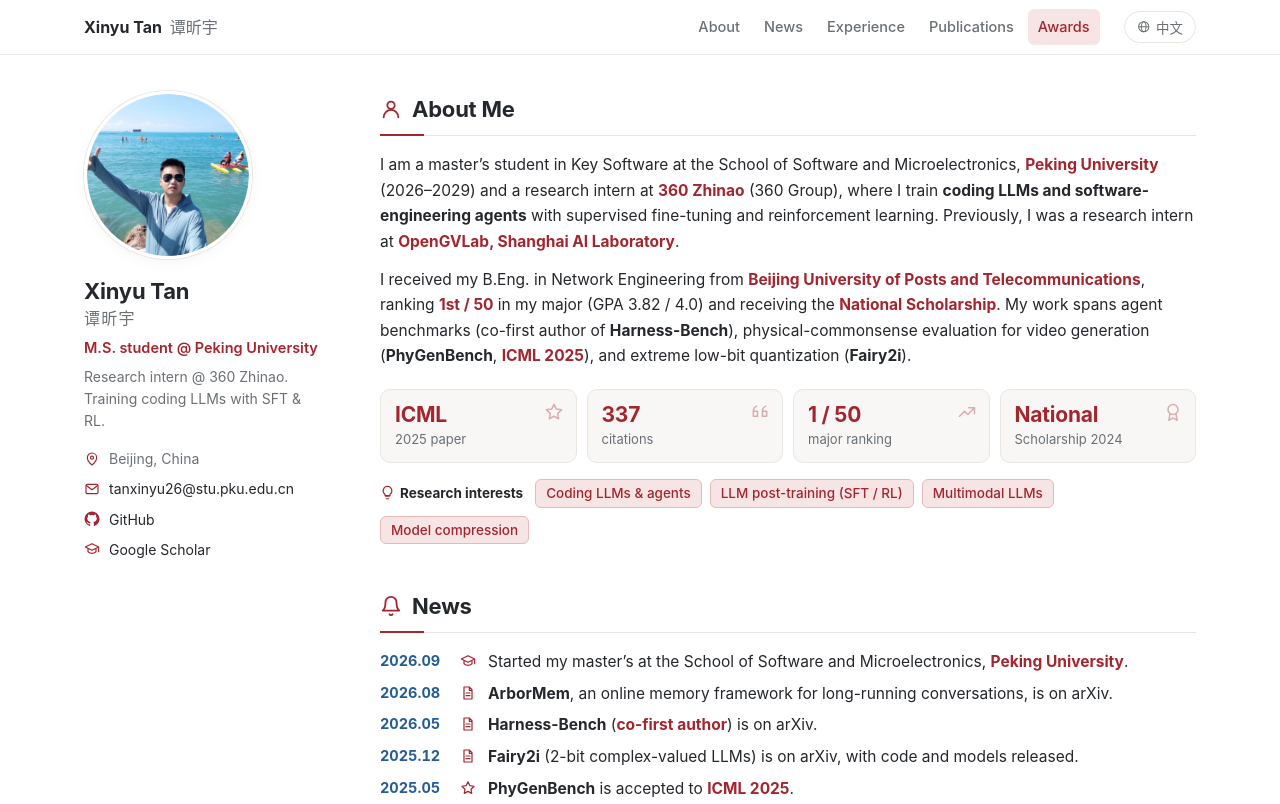
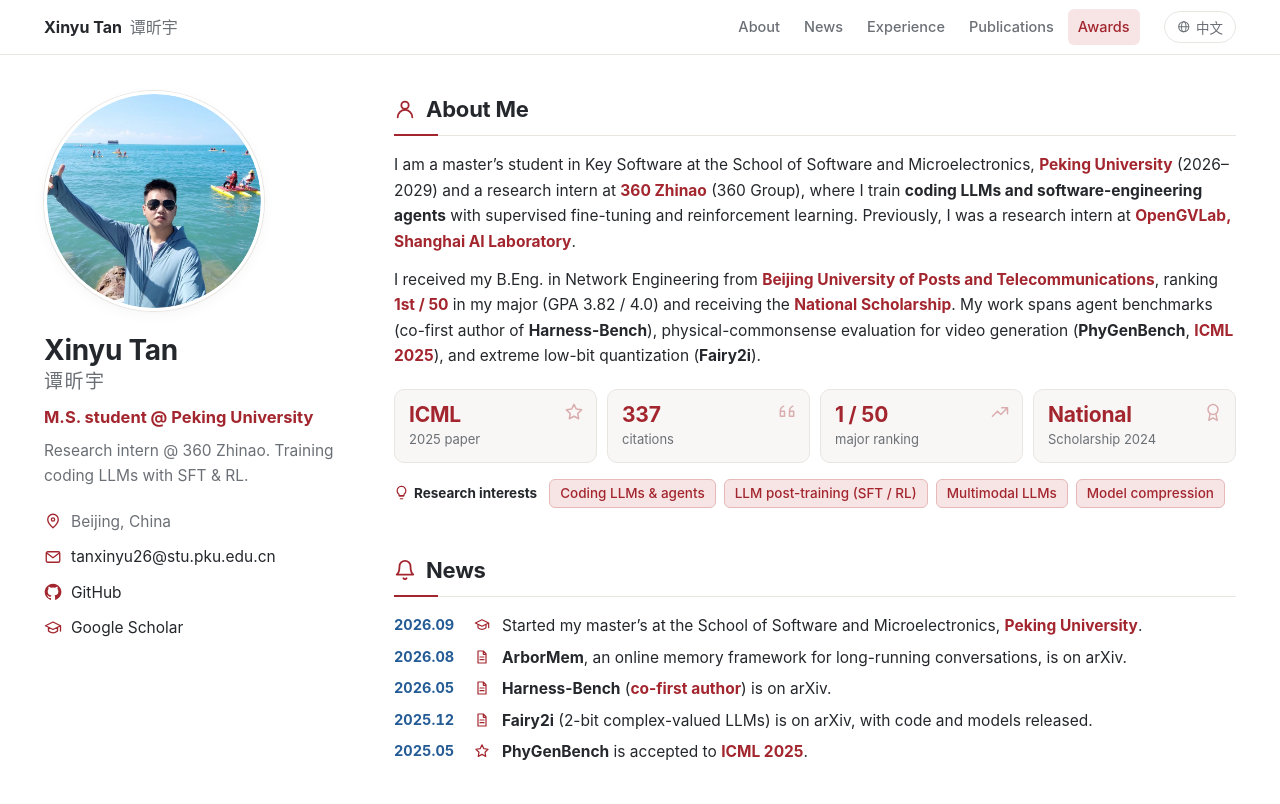
Before and after one commit to 12345txy/12345txy.github.io, a plain HTML site: page index.html in a window 1280 px wide. Shown: the top 804 px of the page. Drawn offline with Linux system fonts and the light colour scheme.

Commit message:
Enlarge profile sidebar: wider column, bigger avatar and text
Co-Authored-By: Claude Opus 5.5 <noreply@anthropic.com>

```diff
--- a/assets/style.css
+++ b/assets/style.css
@@ -69,7 +69,7 @@ html[lang="zh-CN"] .en, html:not([lang="zh-CN"]) .zh { display: none !important;
   border-bottom: 1px solid var(--line);
 }
 .topbar-inner {
-  max-width: 1160px; margin: 0 auto; padding: 0 24px;
+  max-width: 1240px; margin: 0 auto; padding: 0 24px;
   height: 54px; display: flex; align-items: center; gap: 24px;
 }
 .brand { font-weight: 700; color: var(--text); font-size: 16px; white-space: nowrap; }
@@ -93,25 +93,25 @@ nav a[aria-current] { color: var(--accent); background: var(--accent-soft); }
 
 /* ---------- layout ---------- */
 .layout {
-  max-width: 1160px; margin: 0 auto; padding: 36px 24px 0;
-  display: grid; grid-template-columns: 240px minmax(0, 1fr); gap: 56px;
+  max-width: 1240px; margin: 0 auto; padding: 36px 24px 0;
+  display: grid; grid-template-columns: 290px minmax(0, 1fr); gap: 60px;
 }
 
 /* ---------- profile sidebar ---------- */
 .profile { position: sticky; top: 86px; align-self: start; }
 .avatar {
-  width: 168px; height: 168px; border-radius: 50%; object-fit: cover; object-position: 50% 40%;
+  width: 220px; height: 220px; border-radius: 50%; object-fit: cover; object-position: 50% 40%;
   border: 3px solid var(--bg); box-shadow: 0 0 0 1px var(--line), var(--shadow);
 }
-.profile h1 { font-size: 22px; line-height: 1.3; margin-top: 18px; letter-spacing: -.01em; }
-.profile h1 .han { display: block; font-size: 16px; font-weight: 500; color: var(--muted); letter-spacing: .08em; margin-top: 2px; }
-.affil { margin-top: 8px; font-weight: 600; color: var(--accent); font-size: 14.5px; }
-.tagline { margin-top: 6px; color: var(--muted); font-size: 14px; line-height: 1.55; }
-.profile-links { list-style: none; padding: 0; margin: 16px 0 0; display: grid; gap: 7px; font-size: 14px; }
+.profile h1 { font-size: 28px; line-height: 1.25; margin-top: 22px; letter-spacing: -.01em; }
+.profile h1 .han { display: block; font-size: 19px; font-weight: 500; color: var(--muted); letter-spacing: .08em; margin-top: 2px; }
+.affil { margin-top: 10px; font-weight: 650; color: var(--accent); font-size: 16.5px; }
+.tagline { margin-top: 8px; color: var(--muted); font-size: 15.5px; line-height: 1.6; }
+.profile-links { list-style: none; padding: 0; margin: 20px 0 0; display: grid; gap: 10px; font-size: 15.5px; }
 .profile-links li { display: flex; align-items: center; gap: 9px; min-width: 0; }
 .profile-links a { display: inline-flex; align-items: center; gap: 9px; color: var(--text); min-width: 0; overflow-wrap: anywhere; }
 .profile-links a:hover { color: var(--venue); }
-.profile-links svg { color: var(--accent); font-size: 16px; }
+.profile-links svg { color: var(--accent); font-size: 18px; }
 .profile-links .muted { color: var(--muted); }
 
 /* ---------- sections ---------- */
@@ -257,7 +257,7 @@ footer {
 @media (max-width: 860px) {
   .layout { grid-template-columns: 1fr; gap: 28px; padding-top: 24px; }
   .profile { position: static; display: flex; gap: 20px; align-items: center; }
-  .avatar { width: 112px; height: 112px; }
+  .avatar { width: 128px; height: 128px; }
   .profile h1 { margin-top: 0; }
   .profile-links { grid-template-columns: repeat(2, max-content); column-gap: 18px; }
   .brand-zh { display: none; }
--- a/index.html
+++ b/index.html
@@ -8,7 +8,7 @@
   <meta name="description" content="Xinyu Tan (谭昕宇), master's student at Peking University and research intern at 360. Coding LLMs, AI agents, multimodal evaluation and model compression.">
   <title>Xinyu Tan · 谭昕宇</title>
   <link rel="icon" href="assets/favicon.svg" type="image/svg+xml">
-  <link rel="stylesheet" href="assets/style.css?v=b5712ed24b">
+  <link rel="stylesheet" href="assets/style.css?v=6be84f8d39">
   <script defer src="assets/site.js?v=d401abfa11"></script>
 </head>
 <body>
```
